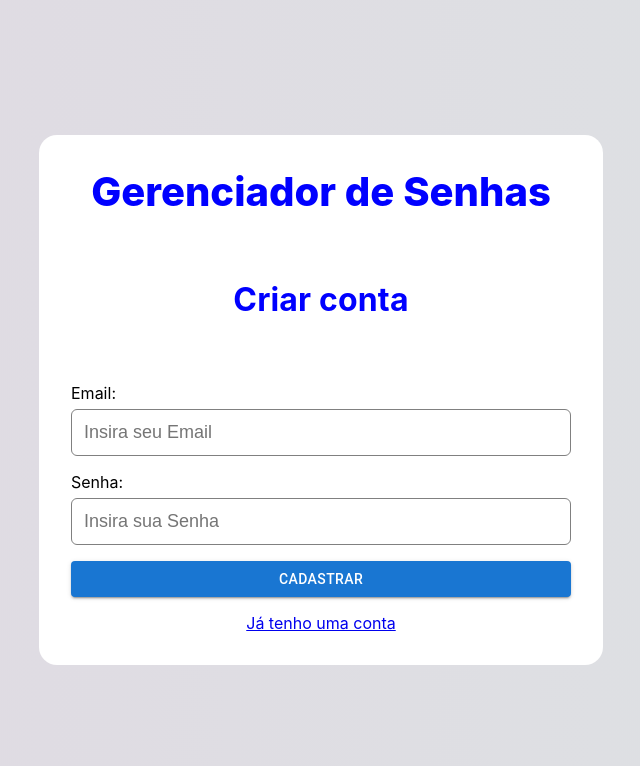
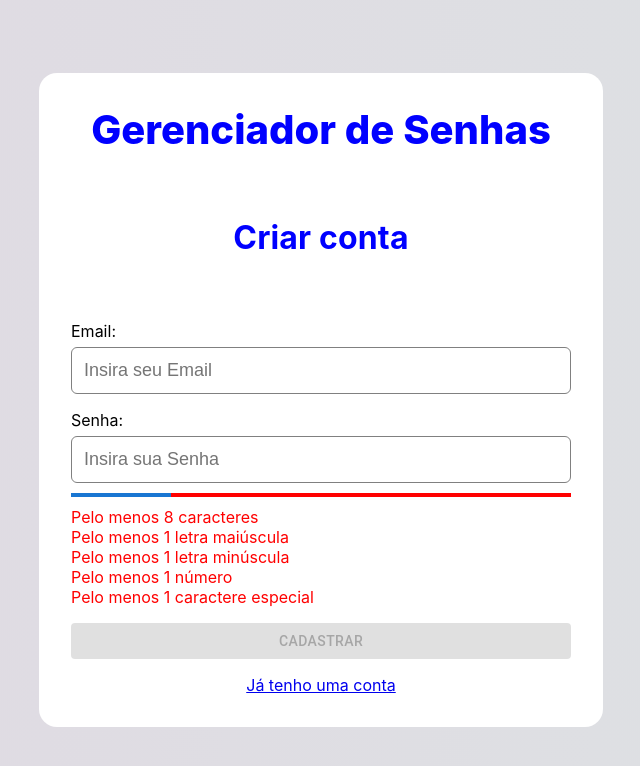
Before and after one commit to tcc-lucas-dafne/tcc-password-manager, a React (Create React App) app: page /register in a window 1280 px wide. Shown: the top 766 px of the page, without its empty margins (319-959 px from the left). Built offline with nearby package versions, Linux system fonts and the light colour scheme; no server answers.

Commit message:
fix: define padrao minimo de senha para criacao de conta

```diff
--- a/package.json
+++ b/package.json
@@ -24,7 +24,8 @@
     "react-toastify": "^9.1.3",
     "styled-components": "^5.3.5",
     "typescript": "^4.9.5",
-    "web-vitals": "^2.1.4"
+    "web-vitals": "^2.1.4",
+    "zxcvbn": "^4.4.2"
   },
   "scripts": {
     "start": "react-scripts start",
@@ -53,6 +54,7 @@
   "devDependencies": {
     "@eslint/js": "^9.2.0",
     "@types/styled-components": "^5.1.32",
+    "@types/zxcvbn": "^4.4.4",
     "eslint": "^8.57.0",
     "eslint-plugin-react": "^7.34.1",
     "globals": "^15.2.0",
--- /dev/null
+++ b/src/components/PasswordRequirements/index.tsx
@@ -0,0 +1,30 @@
+import React from 'react';
+import styled from 'styled-components';
+
+const RequirementsContainer = styled.div`
+  margin-top: 10px;
+`;
+
+const Requirement = styled.div<{ valid: boolean }>`
+  color: ${({ valid }) => (valid ? "green" : "red")};
+`;
+
+const PasswordRequirements = ({ password }: { password: string }) => {
+  const requirements = [
+    { text: "Pelo menos 8 caracteres", valid: password.length >= 8 },
+    { text: "Pelo menos 1 letra maiúscula", valid: /[A-Z]/.test(password) },
+    { text: "Pelo menos 1 letra minúscula", valid: /[a-z]/.test(password) },
+    { text: "Pelo menos 1 número", valid: /\d/.test(password) },
+    { text: "Pelo menos 1 caractere especial", valid: /[^A-Za-z0-9]/.test(password) }
+  ];
+
+  return (
+    <RequirementsContainer>
+      {requirements.map((req, index) => (
+        <Requirement key={index} valid={req.valid}>{req.text}</Requirement>
+      ))}
+    </RequirementsContainer>
+  );
+};
+
+export default PasswordRequirements;
--- /dev/null
+++ b/src/components/PasswordStrengthMeter/index.tsx
@@ -0,0 +1,29 @@
+import React from 'react';
+import { LinearProgress } from '@mui/material';
+import { MeterContainer } from './style';
+
+
+const strengthColor = (score: number) => {
+  switch (score) {
+    case 0:
+      return "red";
+    case 1:
+      return "orange";
+    case 2:
+      return "yellow";
+    case 3:
+      return "lightgreen";
+    case 4:
+      return "green";
+    default:
+      return "red";
+  }
+};
+
+const PasswordStrengthMeter = ({ strength }: { strength: number }) => (
+  <MeterContainer>
+    <LinearProgress variant="determinate" value={(strength + 1) * 20} style={{ backgroundColor: strengthColor(strength) }} />
+  </MeterContainer>
+);
+
+export default PasswordStrengthMeter;
--- /dev/null
+++ b/src/components/PasswordStrengthMeter/style.ts
@@ -0,0 +1,5 @@
+import styled from "styled-components";
+
+export const MeterContainer = styled.div`
+  margin-top: 10px;
+`;
--- a/src/pages/Register/index.tsx
+++ b/src/pages/Register/index.tsx
@@ -5,8 +5,7 @@ import {
   FormContainer,
   SiteName,
   Title,
-  Label,
-  FieldContainer
+  FieldContainer,
 } from "./style";
 import TextInput from "../../components/TextInput";
 import { Button } from "@mui/material";
@@ -15,41 +14,54 @@ import { AxiosError } from "axios";
 import { toast } from "react-toastify";
 import { useAppContext } from "../../context";
 import { Navigate, useNavigate } from "react-router";
+import PasswordStrengthMeter from "../../components/PasswordStrengthMeter";
+import PasswordRequirements from "../../components/PasswordRequirements";
+import zxcvbn from 'zxcvbn';
 
 const Register = () => {
   const navigate = useNavigate();
   const { user } = useAppContext();
   const [registerForm, setRegisterForm] = useState<Register>({ email: "", password: "" });
+  const [passwordStrength, setPasswordStrength] = useState(0);
+  const [passwordValid, setPasswordValid] = useState(false);
 
   const handleRegisterForm = (event: React.ChangeEvent<HTMLInputElement>) => {
-    setRegisterForm(currState => {
-      return { ...currState, [event.target.name]: event.target.value };
-    })
+    const { name, value } = event.target;
+    setRegisterForm(currState => ({ ...currState, [name]: value }));
+
+    if (name === "password") {
+      const strength = zxcvbn(value);
+      setPasswordStrength(strength.score);
+      setPasswordValid(strength.score >= 3);
+    }
+  };
+
+  const createAccount = async () => {
+    if (!passwordValid) {
+      toast.error("A senha não atende aos requisitos de segurança.");
+      return;
     }
 
-  const createAccount = async () => {
     try {
       const response = await UserService.createUser(registerForm);
       if (response.status === 201) {
         toast.success("Conta criada com sucesso!");
         navigate("/login");
       }
-      console.log(response);
     } catch (e) {
       const error = e as AxiosError;
-      console.log(error.response?.data);
-      if (error.response && error.response.data) {
+      if (error.response?.data) {
         const errorMessage = (error.response.data as ResponseError).error;
         if (errorMessage) {
-          toast.error(errorMessage)
+          toast.error(errorMessage);
         }
       } else {
         toast.error("Ocorreu um erro ao criar a conta");
       }
     }
-  }
+  };
 
-  if (user && user.id) return <Navigate to="/" replace />
+  if (user?.id) return <Navigate to="/" replace />;
 
   return (
     <Container>
@@ -75,15 +87,16 @@ const Register = () => {
             value={registerForm.password}
             onChange={handleRegisterForm}
           />
+          <PasswordStrengthMeter strength={passwordStrength} />
+          <PasswordRequirements password={registerForm.password} />
         </FieldContainer>
-
-      <Button variant="contained" color="primary" onClick={createAccount}>
+        <Button variant="contained" color="primary" onClick={createAccount} disabled={!passwordValid}>
           Cadastrar
         </Button>
         <a href="/login">Já tenho uma conta</a>
       </FormContainer>
     </Container>
-  )
-}
+  );
+};
 
 export default Register;
```
Also changed, not shown: 1 other file (tests, documents, lock files or other folders). Lines whose indentation alone changed are shown as unchanged.
